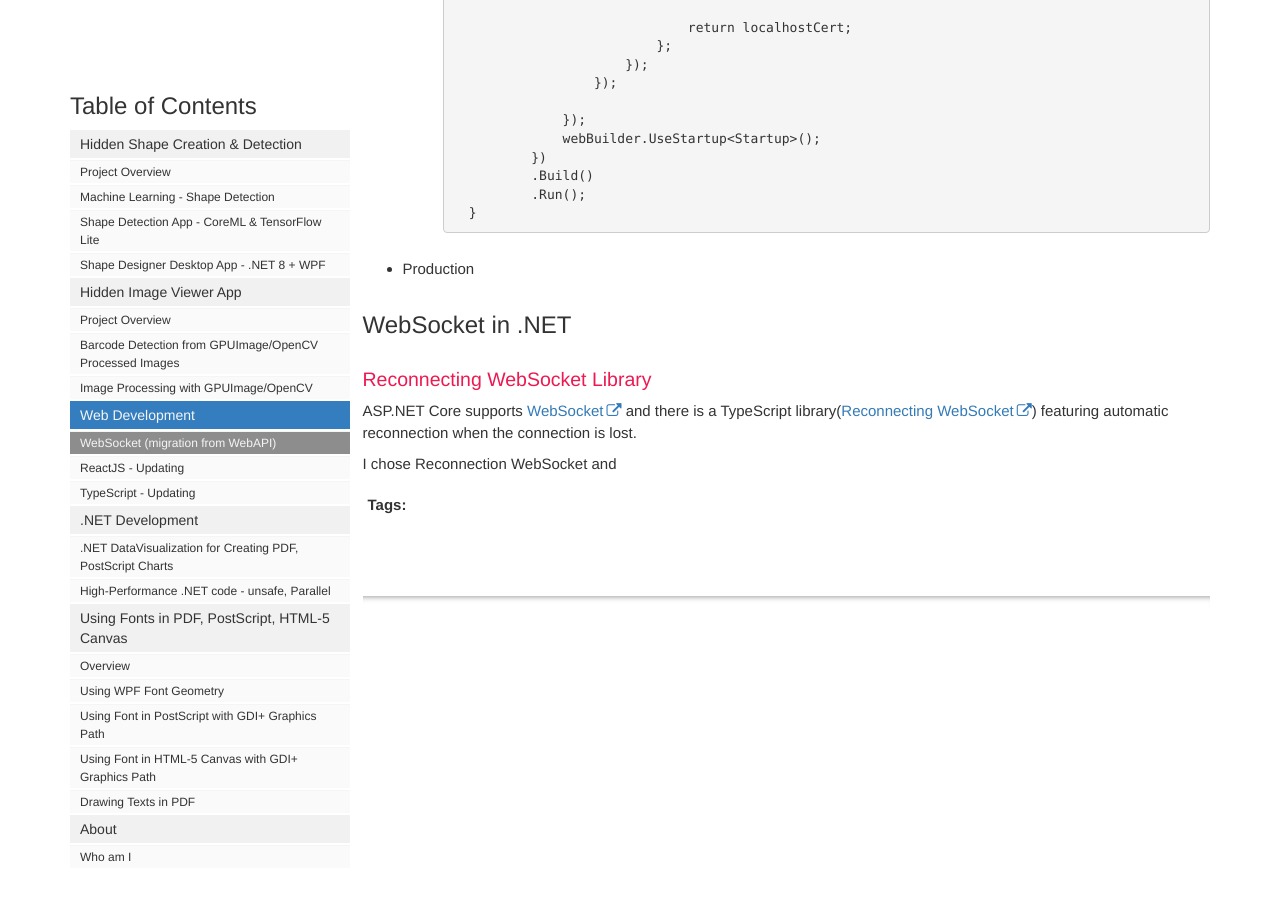
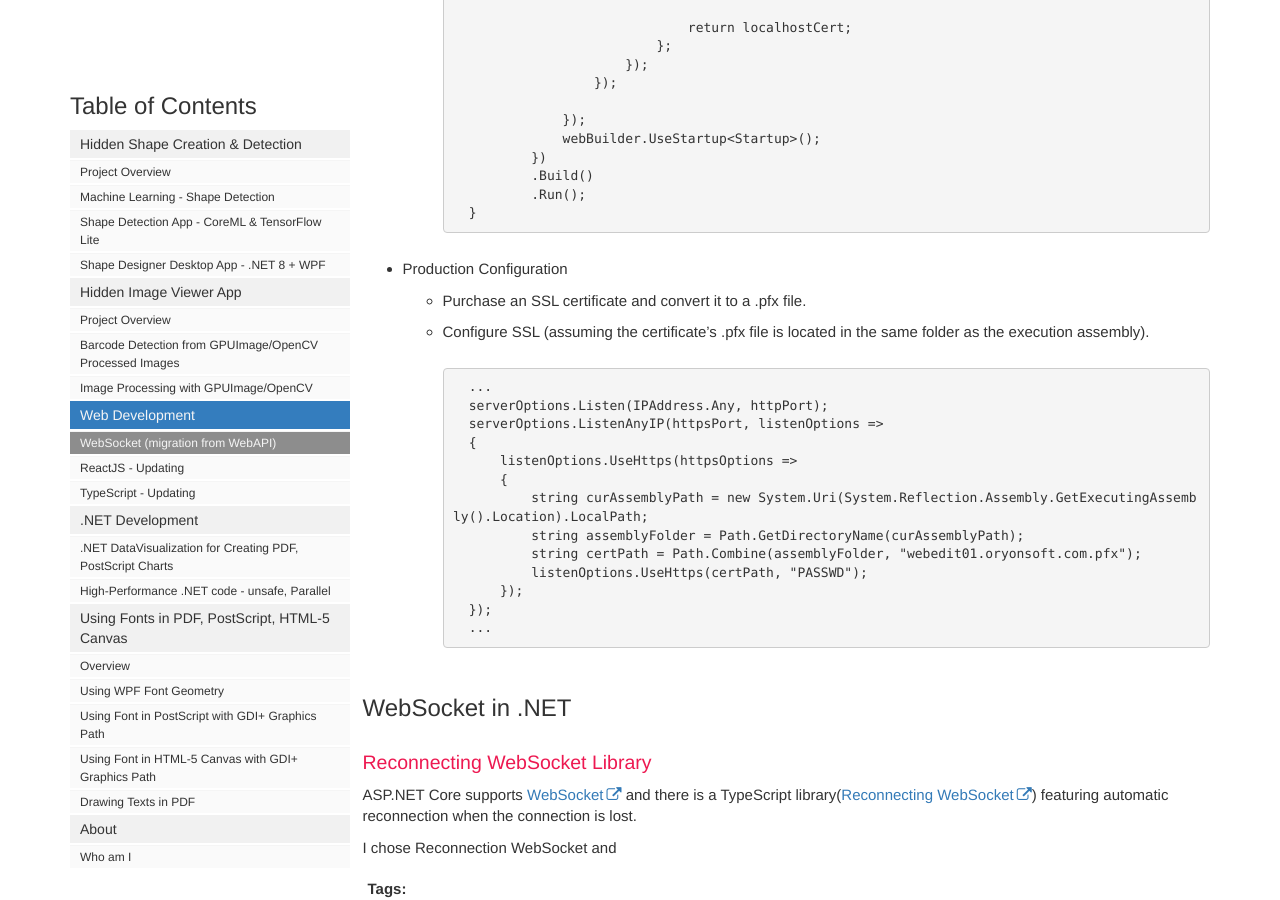
Before and after one commit to heungwook/heungwook.github.io, a Jekyll site: the page built from pages/webdev/web_websocket_01.md, in a window 1280 px wide and 900 px high, scrolled down 2039 px. Built offline with Jekyll 4.4.1, drawn with Linux system fonts in a browser that asks for light colours; comment, search, counter and statistics services are not loaded.

Commit message:
20240317 1142

````diff
--- a/pages/webdev/web_websocket_01.md
+++ b/pages/webdev/web_websocket_01.md
@@ -92,7 +92,27 @@ All my ASP.NET apps are running on Windows, so until now, IIS has handled all HT
         ```
 
 
-- Production
+- Production Configuration
+
+    - Purchase an SSL certificate and convert it to a .pfx file.
+
+    - Configure SSL (assuming the certificate's .pfx file is located in the same folder as the execution assembly).
+
+        ```CSharp
+        ...
+        serverOptions.Listen(IPAddress.Any, httpPort);
+        serverOptions.ListenAnyIP(httpsPort, listenOptions =>
+        {
+            listenOptions.UseHttps(httpsOptions =>
+            {
+                string curAssemblyPath = new System.Uri(System.Reflection.Assembly.GetExecutingAssembly().Location).LocalPath;
+                string assemblyFolder = Path.GetDirectoryName(curAssemblyPath);
+                string certPath = Path.Combine(assemblyFolder, "webedit01.oryonsoft.com.pfx");
+                listenOptions.UseHttps(certPath, "PASSWD");
+            });
+        });
+        ...
+        ```
 
 ## WebSocket in .NET
 
````
